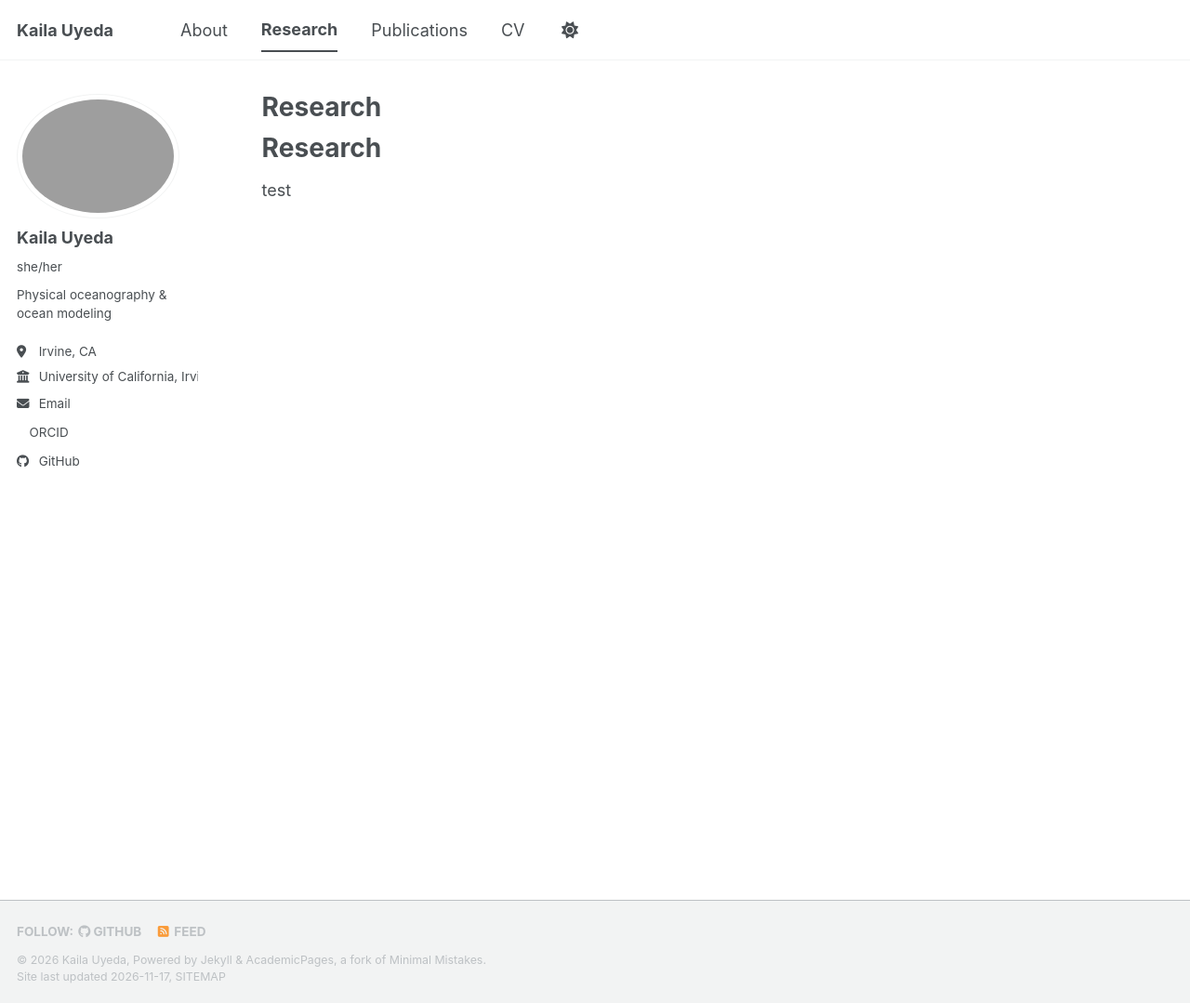
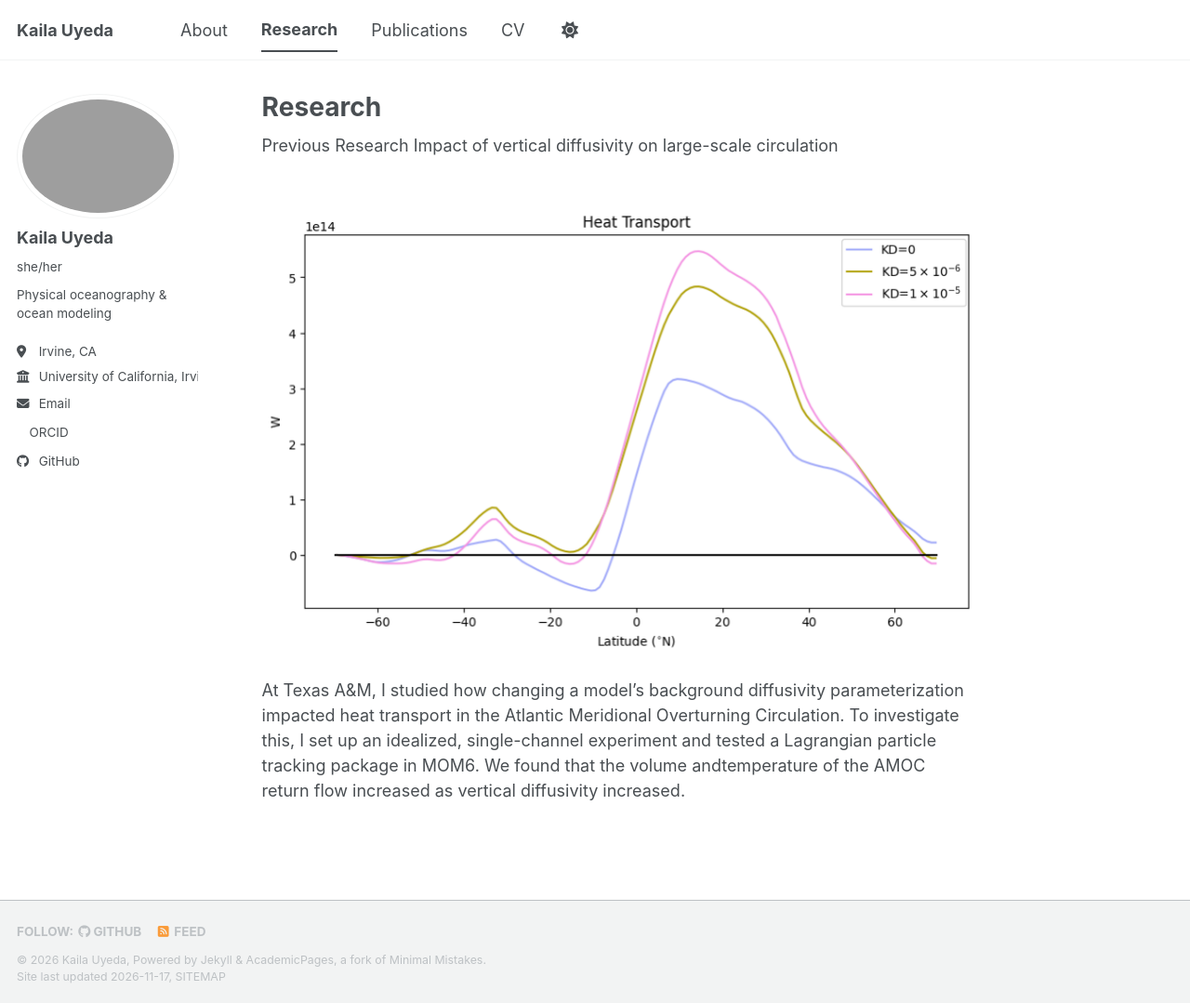
Before and after one commit to kailauyeda/kailauyeda.github.io, a Jekyll site: the page built from _pages/research.md, in a window 1280 px wide and 1079 px high. Shown: the whole window at 93% size. Built offline with Jekyll 4.4.1, drawn with Linux system fonts in a browser that asks for light colours; a script bundle is joined from its source files by our own code; a style sheet for code colours, icons or effects is not loaded.

Commit message:
Previous research attept 1

```diff
--- a/_pages/research.md
+++ b/_pages/research.md
@@ -5,6 +5,9 @@ layout: single
 author_profile: true
 ---
 
-# Research
+Previous Research
+Impact of vertical diffusivity on large-scale circulation
 
-test
+<br/><img src='/images/A&M_heat_transport.png'>
+
+At Texas A&M, I studied how changing a model's background diffusivity parameterization impacted heat transport in the Atlantic Meridional Overturning Circulation. To investigate this, I set up an idealized, single-channel experiment and tested a Lagrangian particle tracking package in MOM6. We found that the volume andtemperature of the AMOC return flow increased as vertical diffusivity increased.
```
Also changed, not shown: images/A&M_heat_transport.png (added).
